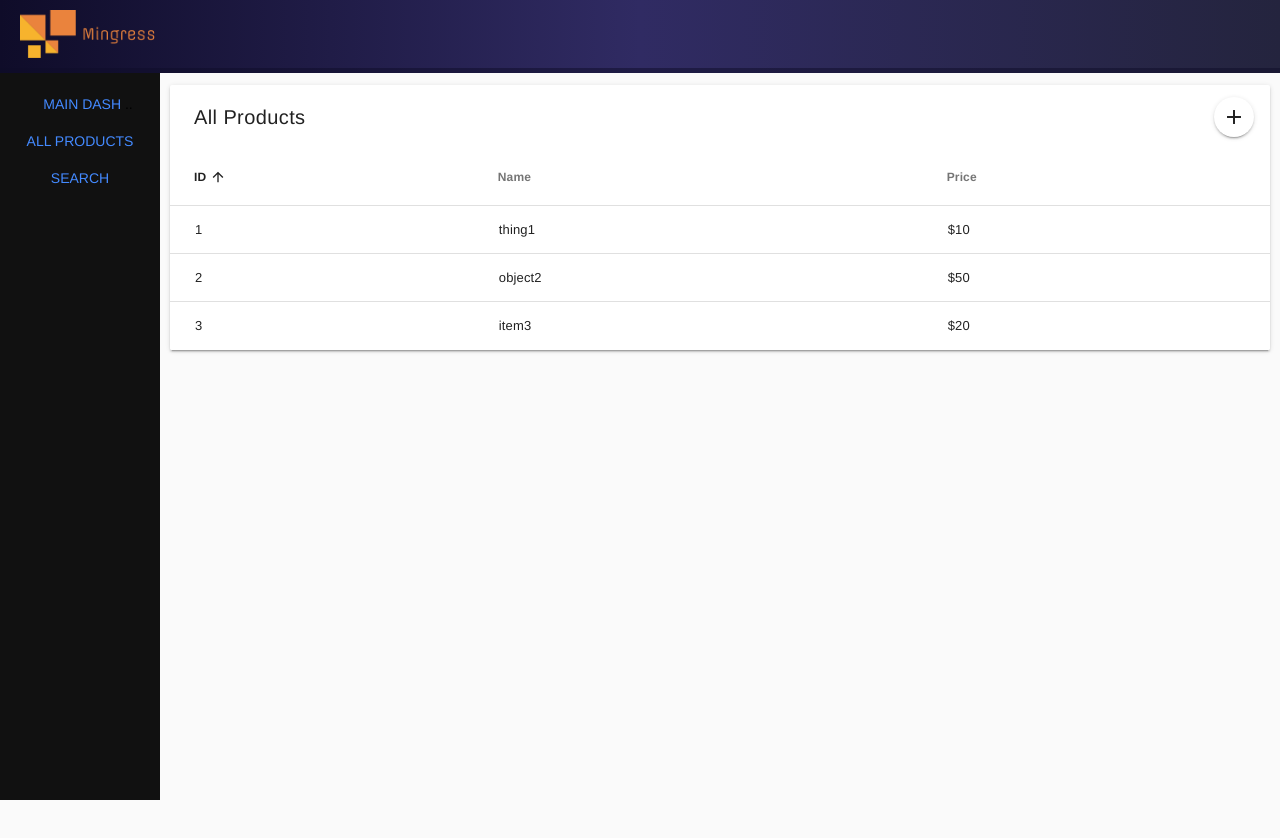
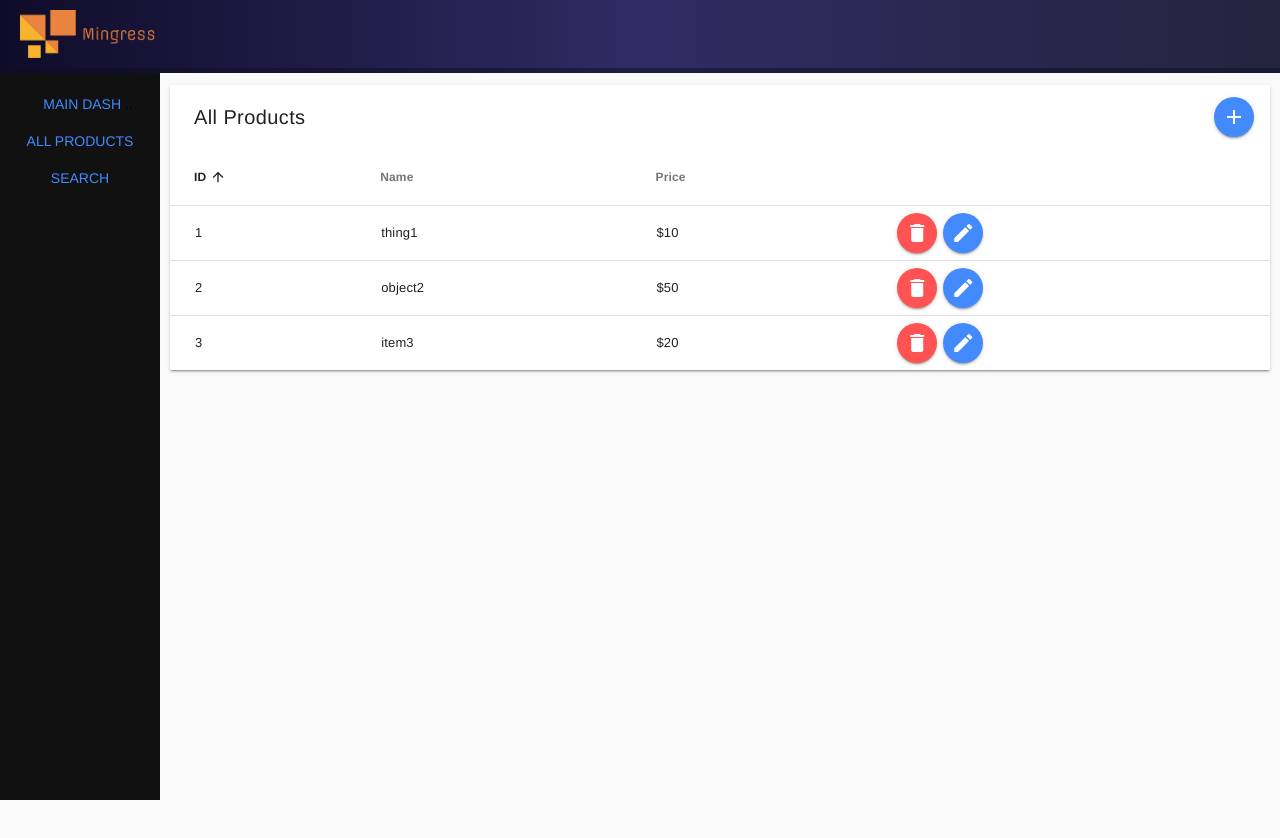
Before and after one commit to mtxrii/Mingress, a Vue app: page / in a window 1280 px wide. Shown: the top 838 px of the page. Built offline with nearby package versions, Linux system fonts and the light colour scheme; no server answers.

Commit message:
Added delete button functionality

```diff
--- a/src/App.vue
+++ b/src/App.vue
@@ -16,7 +16,7 @@
     </div>
 
     <div class="content">
-      <Table v-bind:content="products" v-bind:addButton="addProduct"/>
+      <Table v-bind:content="products" v-bind:addButton="addProduct" v-bind:deleteButton="deleteProduct" v-bind:editButton="editProduct"/>
     </div>
   </div>
 </template>
@@ -49,6 +49,18 @@ export default Vue.extend({
         name: "product4",
         price: 100
       });
+    },
+
+    deleteProduct(id: number) {
+      for (let i = 0; i < this.products.length; i++) {
+        if (this.products[i].id === id) {
+          this.products.splice(i, 1);
+        }
+      }
+    },
+
+    editProduct(id: number) {
+      // for ()
     }
   }
 
--- a/src/components/Table.vue
+++ b/src/components/Table.vue
@@ -3,7 +3,7 @@
     <md-table v-model="content" md-sort="id" md-sort-order="asc" md-card>
       <md-table-toolbar>
         <h1 class="md-title">All Products</h1>
-        <md-button class="md-icon-button md-raised" @click="addButton">
+        <md-button class="md-icon-button md-primary md-raised" @click="addButton">
           <md-icon>add</md-icon>
         </md-button>
       </md-table-toolbar>
@@ -12,6 +12,14 @@
         <md-table-cell md-label="ID" md-sort-by="id">{{ item.id }}</md-table-cell>
         <md-table-cell md-label="Name" md-sort-by="name">{{ item.name }}</md-table-cell>
         <md-table-cell md-label="Price" md-sort-by="price">${{ item.price }}</md-table-cell>
+        <md-table-cell>
+          <md-button class="md-icon-button md-accent md-raised" @click="deleteButton(item.id)">
+            <md-icon>delete</md-icon>
+          </md-button>
+          <md-button class="md-icon-button md-primary md-raised" @click="editButton(item.id)">
+            <md-icon>create</md-icon>
+          </md-button>
+        </md-table-cell>
       </md-table-row>
     </md-table>
   </div>
@@ -25,7 +33,9 @@ export default Vue.extend({
 
   props: {
     content: Array,
-    addButton: Function
+    addButton: Function,
+    deleteButton: Function,
+    editButton: Function
   },
 
 
```
